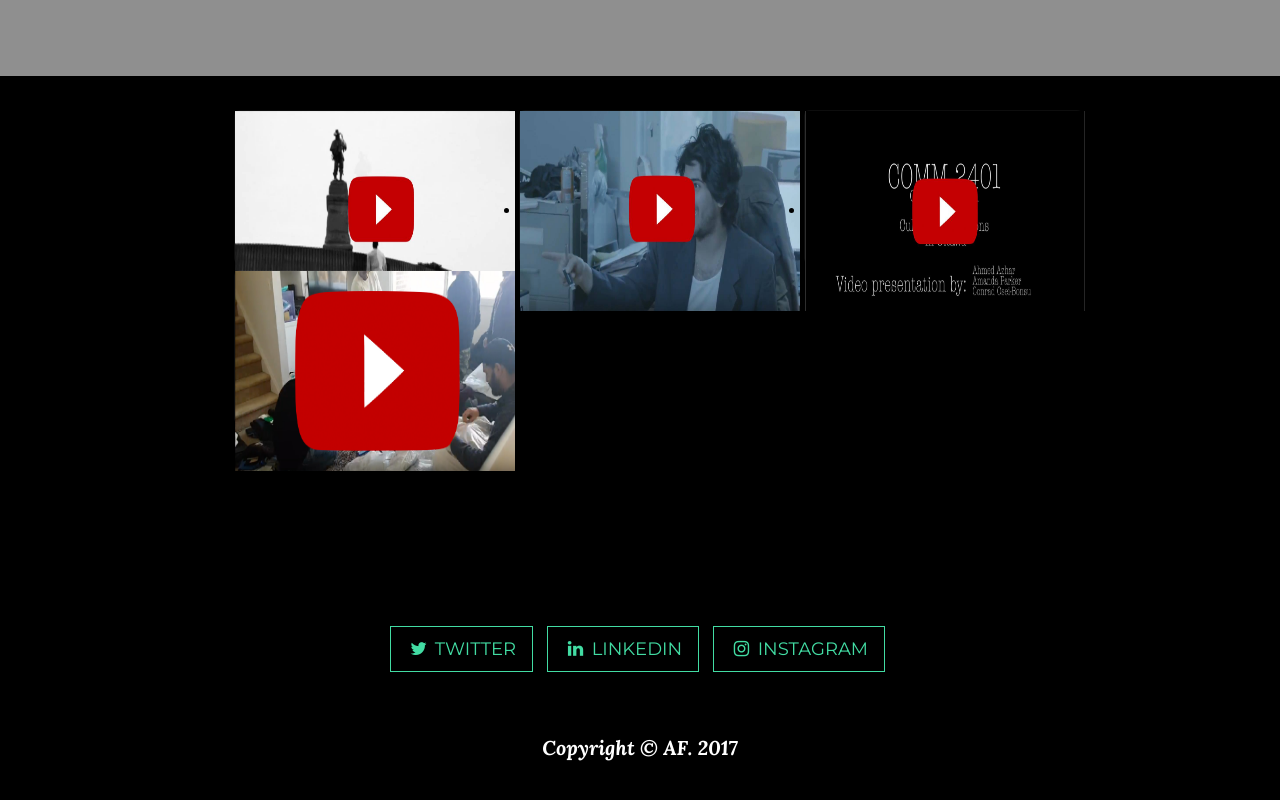
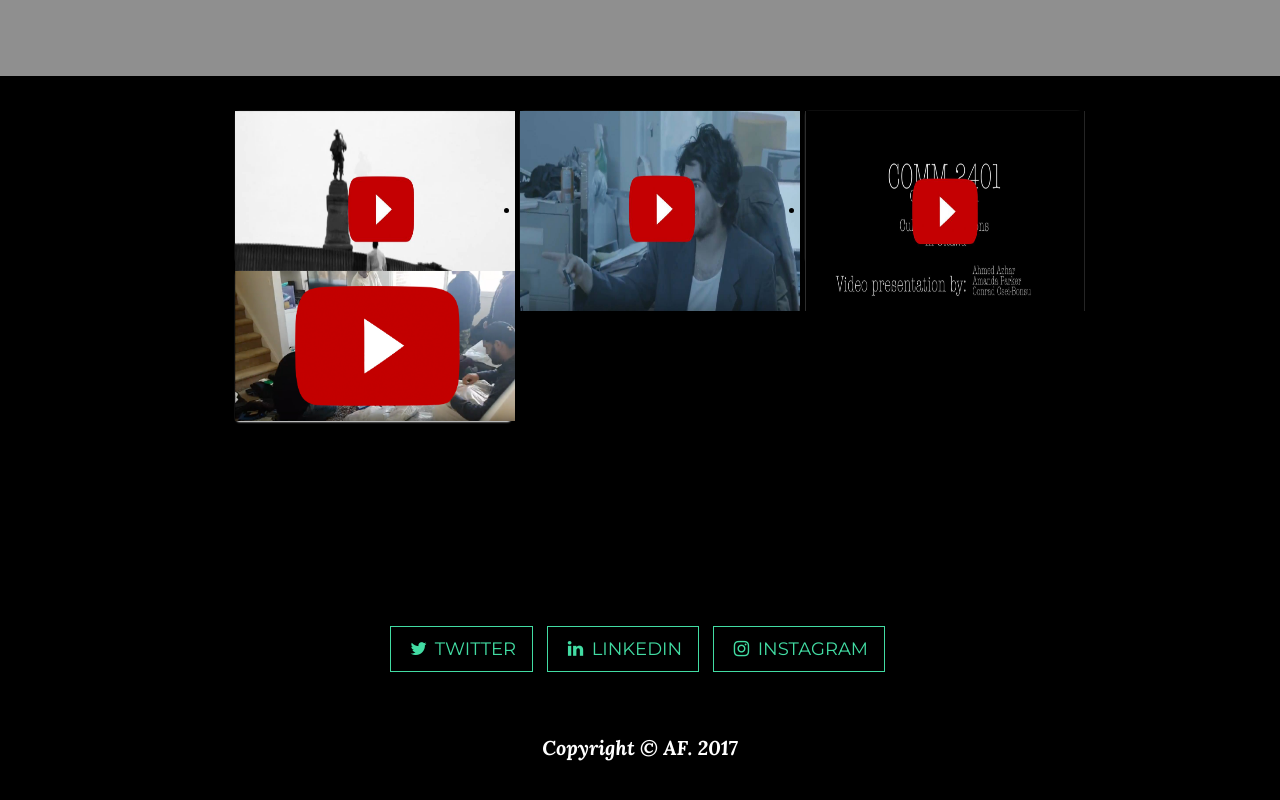
Before and after one commit to nomadoclock/nomadoclock.github.io, a website: page index.html in a window 1280 px wide. Shown: the part 3554-4354 px from the top of the page. Drawn offline with nearby package versions, Linux system fonts and the light colour scheme.

Commit message:
Update index.html

```diff
--- a/index.html
+++ b/index.html
@@ -396,8 +396,8 @@
 		        <a href="https://www.youtube.com/watch?v=M3wmAUrDlxQ&t=8s" class="mediabox"><img src="img/full/video3.jpg" style="width:280px; height:200px;" /></a>
 		      </li>
 		      <li>
-			      <a href="https://www.youtube.com/watch?v=nekuCWlpO8U" class="mediabox"><img src="img/full/Final.jpg" style= "width:280px;height:200px;" /></a>
-				  </li>
+			 <a href="https://www.youtube.com/watch?v=nekuCWlpO8U" class="mediabox"><img src="img/full/Final.jpg" style="width:280px;height:150px;" /></a>
+		      </li>
 		    </ul>
     	</section>
 
```
